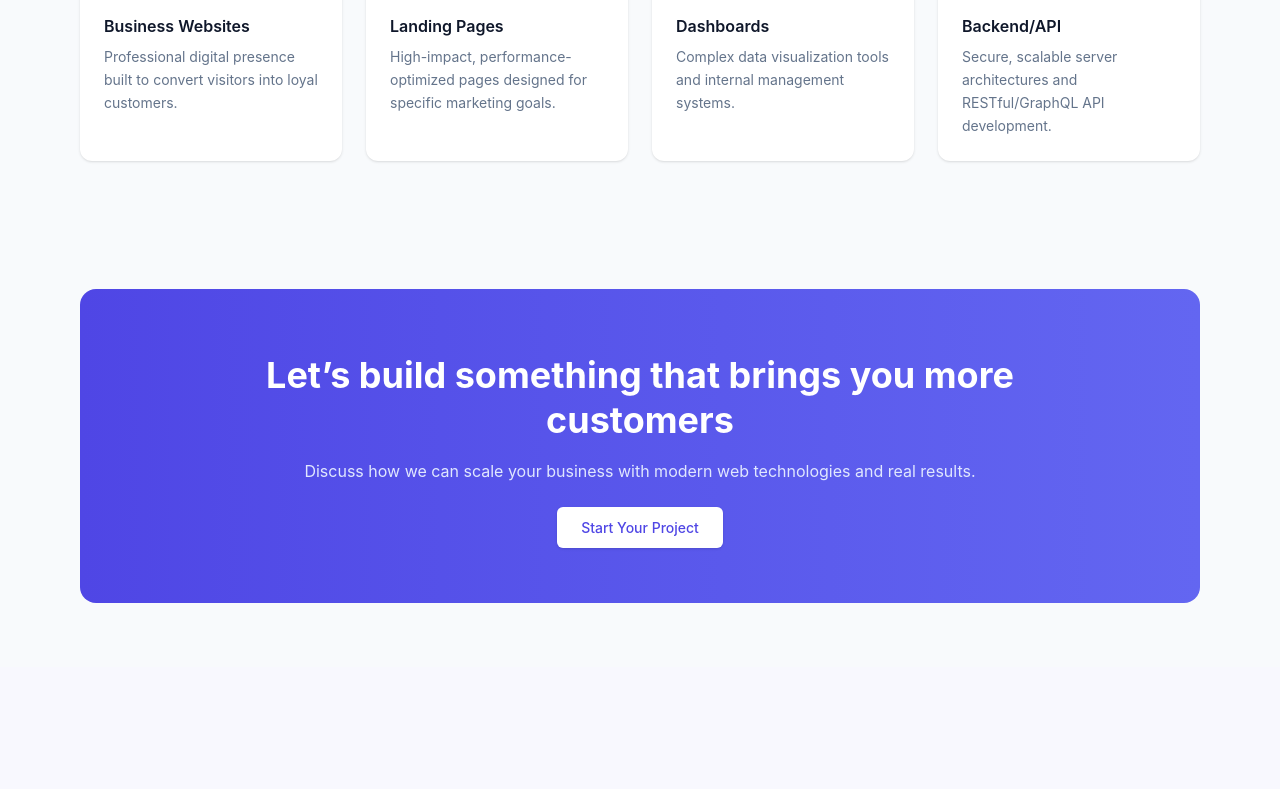
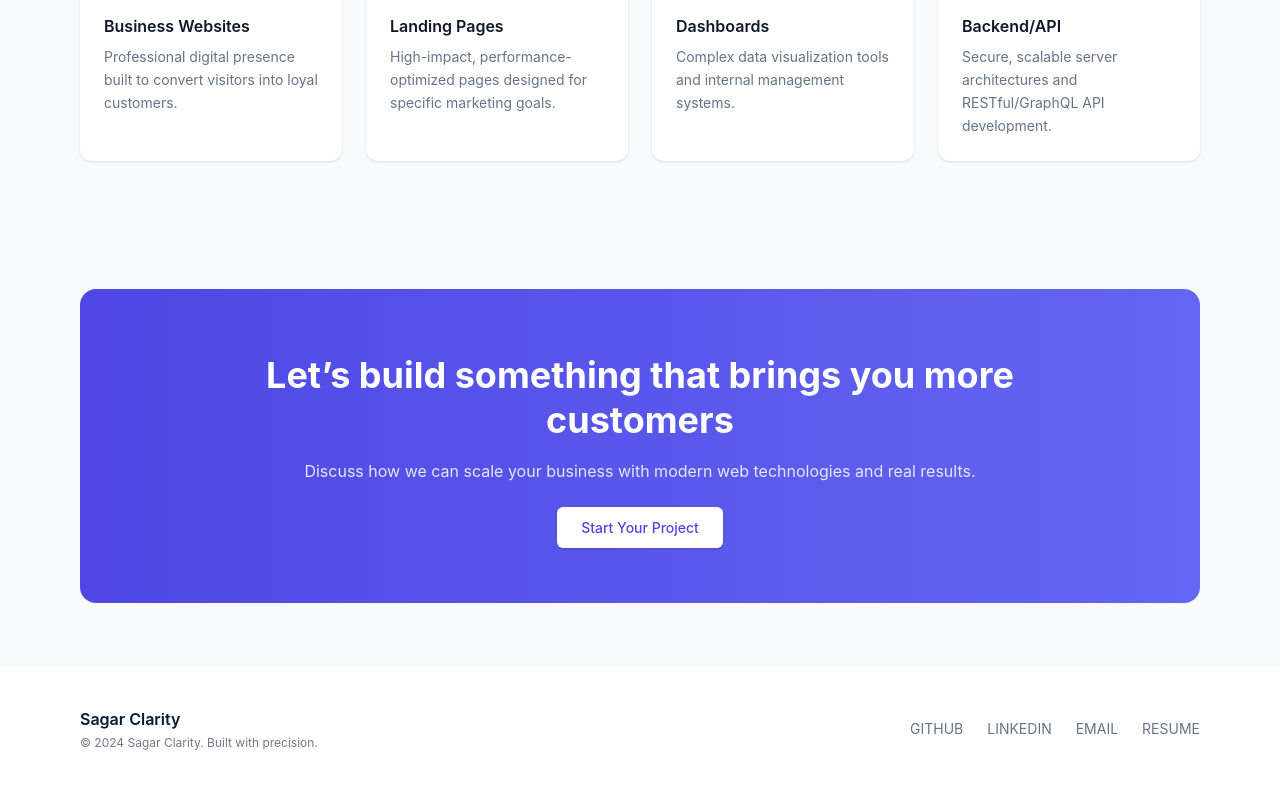
Before and after one commit to CodeManBist/Sagar-Portfolio, a React app in the folder frontend/: page / in a window 1280 px wide. Shown: the part 2026-2815 px from the top of the page. Before the commit the page ends 2693 px from the top, so only its background shows below. Built offline with nearby package versions, Linux system fonts and the light colour scheme; the HTML template or start-up script is replaced by a standard one.

Commit message:
footer component created

```diff
--- a/frontend/src/components/Footer.jsx
+++ b/frontend/src/components/Footer.jsx
@@ -0,0 +1,39 @@
+const Footer = () => {
+  return (
+    <footer className="bg-[#FFFFFF] px-6 md:px-12 lg:px-20 py-10">
+
+      <div className="max-w-6xl mx-auto flex flex-col md:flex-row items-center justify-between gap-4">
+
+        {/* Left */}
+        <div className="text-center md:text-left">
+          <h3 className="text-[16px] font-semibold text-[#001C37]">
+            Sagar Clarity
+          </h3>
+          <p className="text-xs text-[#777587] mt-1">
+            © 2024 Sagar Clarity. Built with precision.
+          </p>
+        </div>
+
+        {/* Right Links */}
+        <div className="flex gap-6 text-sm text-[#64748B]">
+          <a href="#" className="hover:text-[#4F46E5] transition">
+            GITHUB
+          </a>
+          <a href="#" className="hover:text-[#4F46E5] transition">
+            LINKEDIN
+          </a>
+          <a href="mailto:your@email.com" className="hover:text-[#4F46E5] transition">
+            EMAIL
+          </a>
+          <a href="/resume.pdf" className="hover:text-[#4F46E5] transition">
+            RESUME
+          </a>
+        </div>
+
+      </div>
+
+    </footer>
+  );
+};
+
+export default Footer;
--- a/frontend/src/pages/Home.jsx
+++ b/frontend/src/pages/Home.jsx
@@ -6,6 +6,7 @@ import Features from '../components/Features'
 import FeaturedWork from '../components/FeaturedWork'
 import Services from '../components/Services'
 import CTA from '../components/CTA'
+import Footer from '../components/Footer'
 
 const Home = () => {
   return (
@@ -17,6 +18,7 @@ const Home = () => {
         <FeaturedWork />
         <Services />
         <CTA />
+        <Footer />
     </>
   )
 }
```
